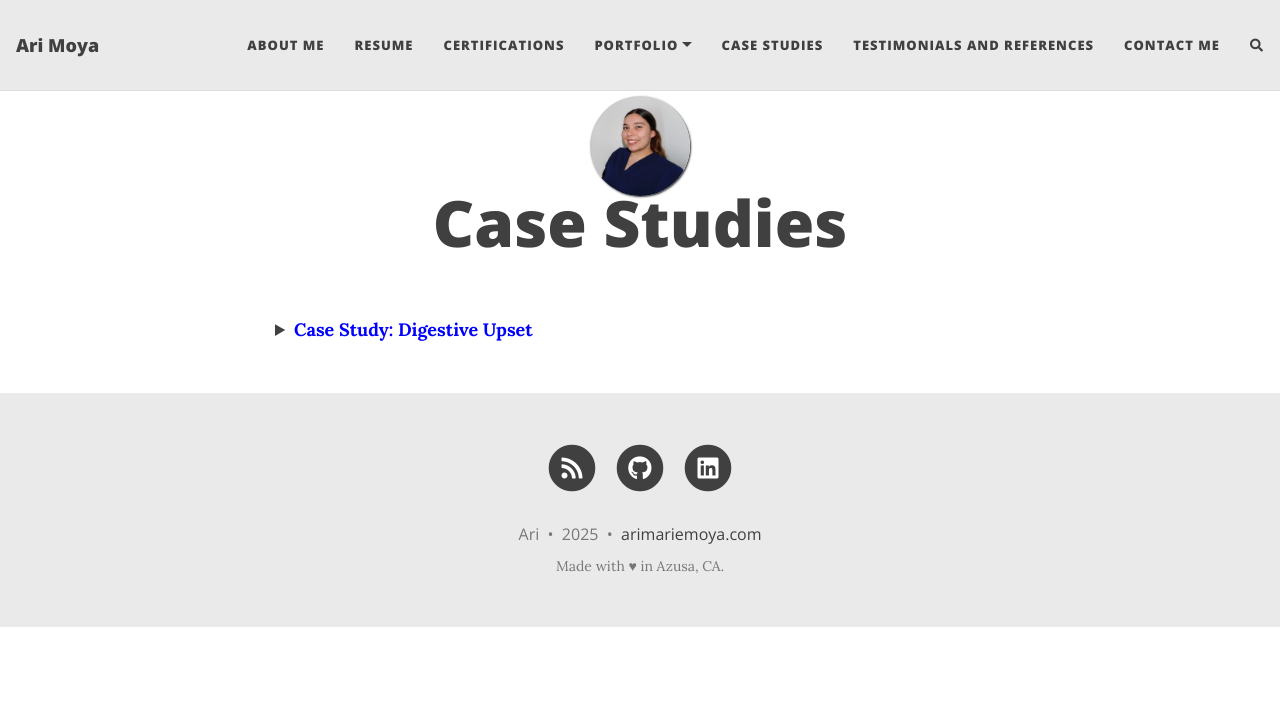
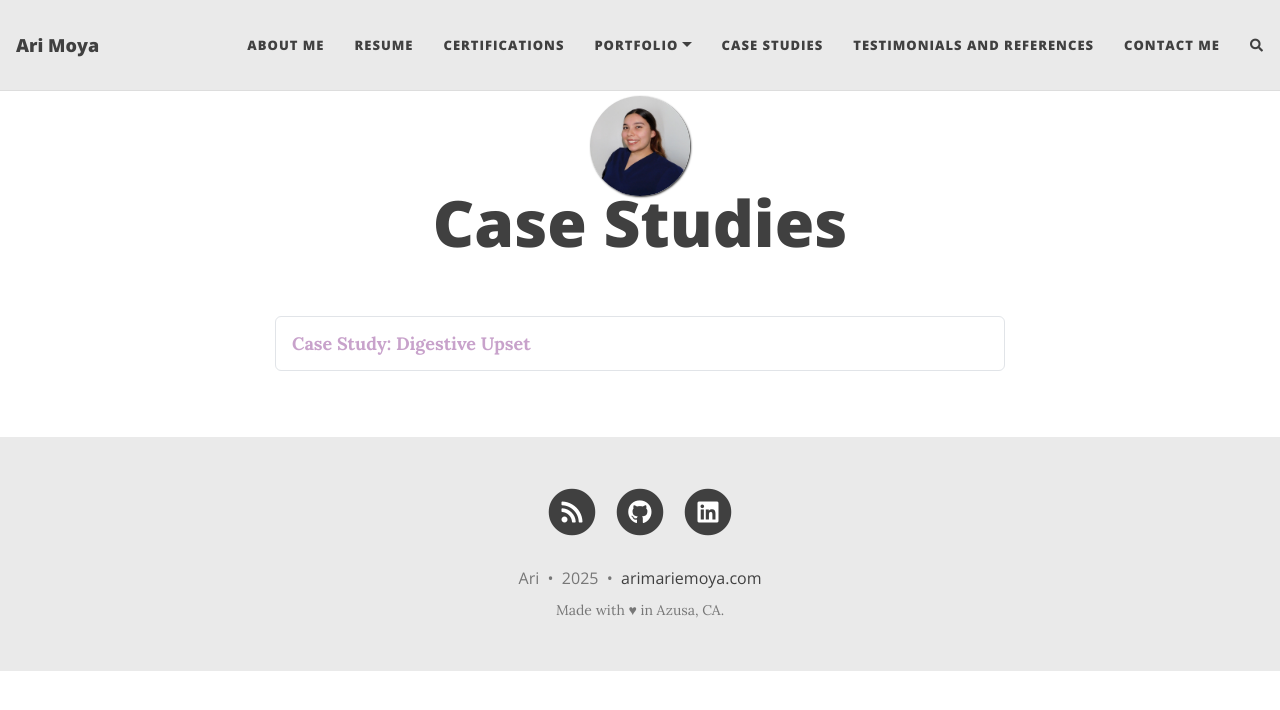
Before and after one commit to aiybusp/aiybusp.github.io, a Jekyll site: the page built from Case studies.html, in a window 1280 px wide. Shown: the top 710 px of the page. Built offline with Jekyll 4.4.1, drawn with Linux system fonts in a browser that asks for light colours; nearby versions of some CDN libraries; comment, search, counter and statistics services are not loaded; some of the changed text lies outside the part shown.

Commit message:
Update Case studies.html
trying again for dig ups

```diff
--- a/Case studies.html
+++ b/Case studies.html
@@ -4,56 +4,76 @@
 permalink: /case-studies/
 ---
 <p align="center">
-<details>
-<summary><span style="color:blue; font-weight:bold;">Case Study: Digestive Upset</span></summary>
+<style>
 
-## Summary
-A 28-year-old patient presented to the ER with heartburn, worsening abdominal pain, and melena. Daily ibuprofen use for chronic shoulder pain was the only medication history. Initial and peer-supported reasoning pointed toward peptic ulcer disease (PUD) with upper gastrointestinal (GI) bleeding, most likely gastric or duodenal in origin.
+  .case-toggle { margin: 1rem 0; border: 1px solid #e1e4e8; border-radius: 6px; }
+  .case-toggle summary {
+    list-style: none; cursor: pointer; padding: .8rem 1rem;
+    font-weight: 700; color: #C8a2cb; /
+  }
+  .case-toggle summary::-webkit-details-marker { display: none; }
+  .case-toggle[open] summary { border-bottom: 1px solid #e1e4e8; }
+  .case-body { padding: 1rem; }
+  .case-body h2, .case-body h3 { margin-top: 1rem; }
+  .case-body table { border-collapse: collapse; width: 100%; }
+  .case-body table th, .case-body table td {
+    border: 1px solid #e1e4e8; padding: .5rem; text-align: left;
+  }
+</style>
 
----
+<details class="case-toggle" id="case-study-digestive-upset">
+  <summary>Case Study: Digestive Upset</summary>
 
-### Patient Presentation
-| **Category**             | **Details** |
-|--------------------------|-------------|
-| **Age/Sex**              | 28 years old |
-| **Chief Complaint**      | “Bad heartburn” and generalized abdominal pain, worsening over time |
-| **Associated Symptom**   | Black stools during bowel movements (melena) |
-| **History of Present Illness** | Gradual worsening of abdominal discomfort; dark stools noticed recently |
-| **Past Medical History** | Chronic shoulder pain from skiing injury |
-| **Medications**          | Daily ibuprofen (NSAID) |
-| **Allergies**            | None reported |
-| **Other PMHx**           | None reported |
+  <div class="case-body">
+    <h2>Case Study: Digestive Upset in a 28-Year-Old Patient</h2>
 
----
+    <p><strong>Summary:</strong> A 28-year-old presented with heartburn, worsening abdominal pain, and melena.
+    Daily ibuprofen use was the only med history. Findings support peptic ulcer disease (PUD) with an upper GI bleed,
+    likely gastric or duodenal.</p>
 
-### Initial Diagnosis & Reasoning (Ari Perkins)
-**Primary Diagnosis:** Peptic Ulcer Disease (likely gastric or duodenal)
-**Likely Structures Involved:** Stomach or proximal duodenum
-**Rationale:**
-- **NSAID Use:** Daily ibuprofen inhibits COX-1 and COX-2 → reduced prostaglandin synthesis → decreased mucosal protection → increased ulcer risk.
-- **Melena:** Strongly indicates upper GI bleeding from ulceration.
-- **Lack of Other Comorbidities:** Supports a drug-induced etiology.
-- **Next Steps:** Upper endoscopy (EGD) for visualization, H. pylori testing.
+    <h3>Patient Presentation</h3>
+    <table>
+      <thead>
+        <tr><th>Category</th><th>Details</th></tr>
+      </thead>
+      <tbody>
+        <tr><td><strong>Age/Sex</strong></td><td>28 years old</td></tr>
+        <tr><td><strong>Chief Complaint</strong></td><td>“Bad heartburn” and generalized abdominal pain, worsening over time</td></tr>
+        <tr><td><strong>Associated Symptom</strong></td><td>Black stools (melena)</td></tr>
+        <tr><td><strong>HPI</strong></td><td>Gradual worsening abdominal discomfort; dark stools noted recently</td></tr>
+        <tr><td><strong>PMH</strong></td><td>Chronic shoulder pain (ski injury)</td></tr>
+        <tr><td><strong>Meds</strong></td><td>Daily ibuprofen (NSAID)</td></tr>
+        <tr><td><strong>Allergies</strong></td><td>None reported</td></tr>
+      </tbody>
+    </table>
 
----
+    <h3>Initial Diagnosis &amp; Reasoning (Ari Perkins)</h3>
+    <p><strong>Primary dx:</strong> Peptic Ulcer Disease (gastric or duodenal)<br>
+       <strong>Likely structures:</strong> Stomach or proximal duodenum</p>
+    <ul>
+      <li><strong>NSAID use:</strong> COX-1/COX-2 inhibition → ↓ prostaglandins → ↓ mucosal protection → ulcer risk.</li>
+      <li><strong>Melena:</strong> Points to <strong>upper GI bleeding</strong> from ulceration.</li>
+      <li><strong>No other comorbidities:</strong> Supports drug-induced etiology.</li>
+    </ul>
+    <p><strong>Next steps:</strong> Upper endoscopy (EGD) and <em>H. pylori</em> testing.</p>
 
-### Peer Discussion Highlights
-- **Consensus Diagnosis:** The majority of peers agreed with PUD + upper GI bleed due to chronic NSAID use.
-- **Alternative Differentials Raised:** Gastritis, esophagitis, or GERD.
-- **Common Management Points:** Discontinue NSAIDs, initiate PPI therapy, perform EGD, and test for H. pylori.
+    <h3>Peer Discussion Highlights</h3>
+    <ul>
+      <li><strong>Consensus:</strong> PUD + upper GI bleed due to chronic NSAID use.</li>
+      <li><strong>Differentials raised:</strong> Gastritis/esophagitis; GERD (later revised to PUD).</li>
+      <li><strong>Management themes:</strong> Stop NSAIDs, start PPI, EGD, test/tx <em>H. pylori</em>.</li>
+    </ul>
 
----
+    <h3>Final Conclusion (Ari Perkins)</h3>
+    <p>Maintained initial diagnosis: <strong>PUD with upper GI bleed</strong>.<br>
+       If stool had <strong>red blood (hematochezia)</strong>, prioritize lower GI sources
+       (hemorrhoids, diverticulosis, IBD, malignancy) and add a colonoscopy.</p>
 
-### Final Conclusion (Ari Perkins)
-After peer review, I maintained my initial diagnosis: **Peptic Ulcer Disease with Upper GI Bleed**.
-If the patient had presented with **red blood in the stool** (hematochezia) instead of melena, my differential would expand to include **lower GI sources** such as hemorrhoids, diverticulosis, colorectal cancer, or inflammatory bowel disease.
-**Additional Workup in that Scenario:** Colonoscopy in addition to upper endoscopy.
-
----
-
-### References
-- Sostres, C., et al. (2010). *Adverse effects of non-steroidal anti-inflammatory drugs on upper gastrointestinal tract*. Best Practice & Research Clinical Gastroenterology, 24(2), 121–132.
-- NIH MedlinePlus: *Stomach Ulcer | Peptic Ulcer*. https://medlineplus.gov/pepticulcer.html
-- Medical News Today: *What to know about black stool*. https://www.medicalnewstoday.com/articles/325109
-
+    <h3>References</h3>
+    <ul>
+      <li>Sostres, C., et al. (2010). <em>Adverse effects of NSAIDs on the upper GI tract</em>. Best Pract Res Clin Gastroenterol, 24(2), 121–132.</li>
+      <li>MedlinePlus: Stomach/Peptic Ulcer — <a href="https://medlineplus.gov/pepticulcer.html">https://medlineplus.gov/pepticulcer.html</a></li>
+      <li>Medical News Today: Black stool — <a href="https://www.medicalnewstoday.com/articles/325109">https://www.medicalnewstoday.com/articles/325109</a></li>
+    </ul>
+  </div>
 </details>
```
